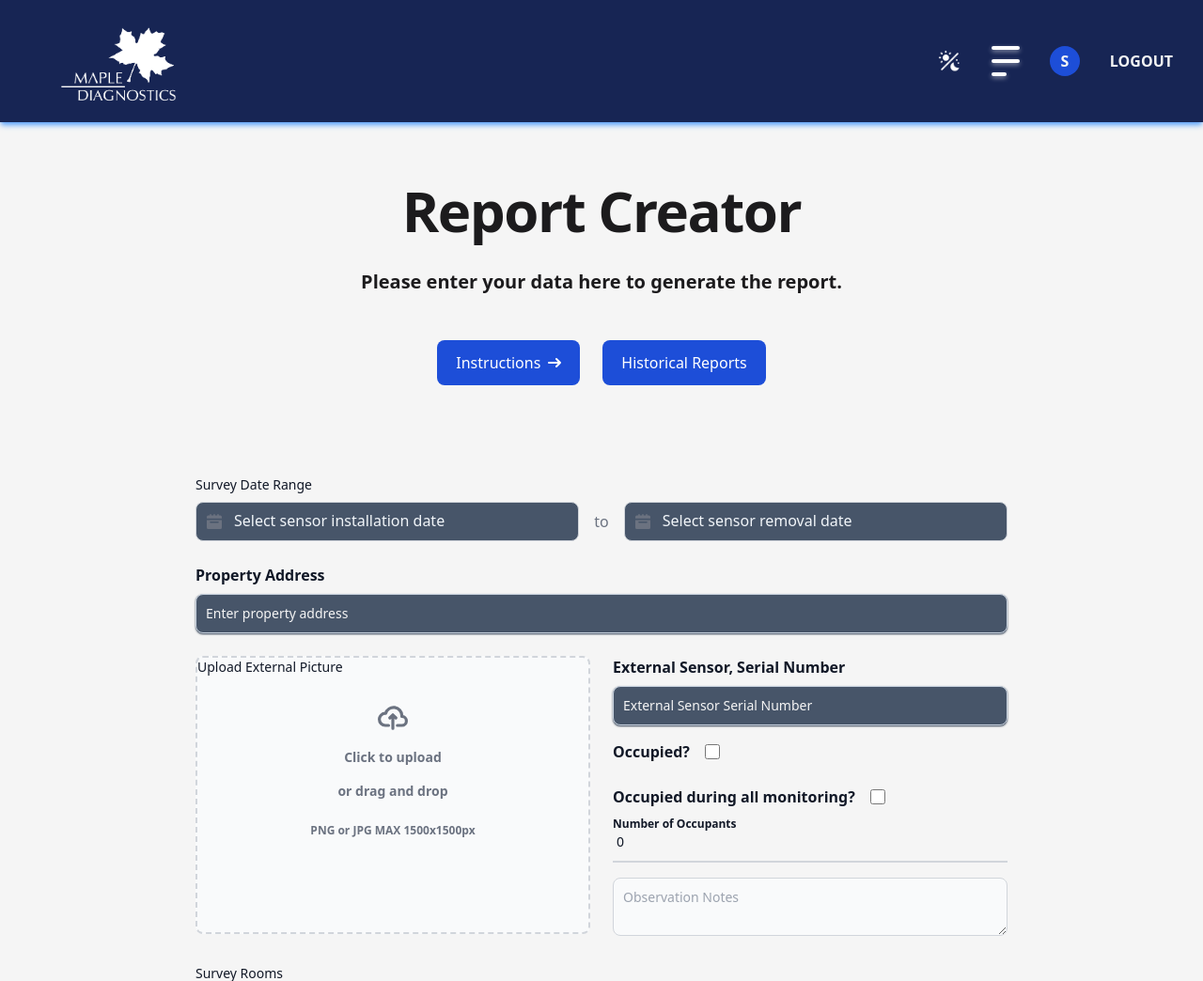
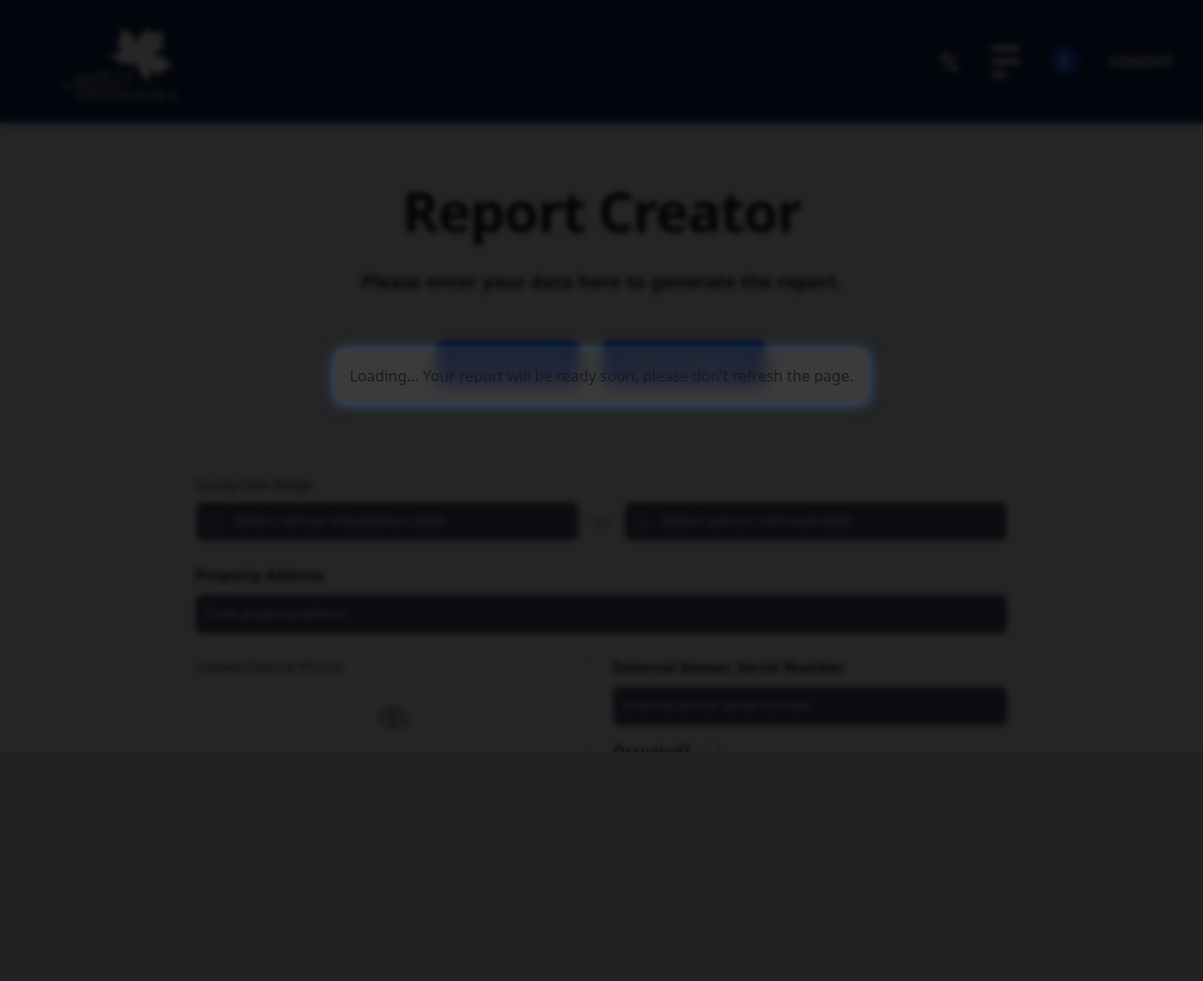
Before and after one commit to GreenCatInForest/md_app, a Django app: page /reports/report/ in a window 1280 px wide. Shown: the top 1044 px of the page at 94% size. After the commit the page ends 800 px from the top, so only its background shows below. Run offline with Django 5.2, Linux system fonts and the light colour scheme; the visitor is signed in with stand-in values (Sample User, id 1); style sheets or scripts are compiled from the project's sources; parts of the project's set-up code (start-up, migrations or seed data) failed here and were passed over; some libraries are stand-ins or nearby versions.

Commit message:
style spinner

```diff
--- a/docker-compose.yml
+++ b/docker-compose.yml
@@ -97,9 +97,7 @@ services:
     working_dir: /code/tailwind_app/static_src
     command: "npm run dev"
     volumes:
-        - ./tailwind_app/static_src/src:/code/tailwind_app/static_src/src
         - ./tailwind_app/static_src/tailwind.config.js:/code/tailwind_app/static_src/tailwind.config.js
-        - ./tailwind_app/static/css/dist:/code/tailwind_app/static/css/dist
         - /code/tailwind_app/static_src/node_modules
     tty: true
     depends_on:
--- a/reports/templates/reports/report.html
+++ b/reports/templates/reports/report.html
@@ -291,9 +291,17 @@
 <div style="text-align:center;">
     <button id="start-button">Start Long-Running Task</button>
 </div> -->
-<div class="report-result bg-blue-600">
-<div class="spinner" id="spinner">Loading...</div>
+<div id="blur-background"></div>
+<div class="report-result">
+<div class="spinner" id="spinner">
+    <div>
 
+    </div>
+    <!-- <svg aria-hidden="true" class="w-8 h-8 text-gray-600 animate-spin fill-red-600" viewBox="0 0 100 101" fill="none" xmlns="http://www.w3.org/2000/svg">
+        <path d="M100 50.5908C100 78.2051 77.6142 100.591 50 100.591C22.3858 100.591 0 78.2051 0 50.5908C0 22.9766 22.3858 0.59082 50 0.59082C77.6142 0.59082 100 22.9766 100 50.5908ZM9.08144 50.5908C9.08144 73.1895 27.4013 91.5094 50 91.5094C72.5987 91.5094 90.9186 73.1895 90.9186 50.5908C90.9186 27.9921 72.5987 9.67226 50 9.67226C27.4013 9.67226 9.08144 27.9921 9.08144 50.5908Z" fill="currentColor"/>
+        <path d="M93.9676 39.0409C96.393 38.4038 97.8624 35.9116 97.0079 33.5539C95.2932 28.8227 92.871 24.3692 89.8167 20.348C85.8452 15.1192 80.8826 10.7238 75.2124 7.41289C69.5422 4.10194 63.2754 1.94025 56.7698 1.05124C51.7666 0.367541 46.6976 0.446843 41.7345 1.27873C39.2613 1.69328 37.813 4.19778 38.4501 6.62326C39.0873 9.04874 41.5694 10.4717 44.0505 10.1071C47.8511 9.54855 51.7191 9.52689 55.5402 10.0491C60.8642 10.7766 65.9928 12.5457 70.6331 15.2552C75.2735 17.9648 79.3347 21.5619 82.5849 25.841C84.9175 28.9121 86.7997 32.2913 88.1811 35.8758C89.083 38.2158 91.5421 39.6781 93.9676 39.0409Z" fill="currentFill"/>
+    </svg> -->
+    Loading... Your report will be ready soon, please don't refresh the page.</div>
 <div id="result"></div>
 </div>
 <!-- Include necessary scripts -->
@@ -471,12 +479,17 @@ const successMessage = document.querySelector('#successMessage');
 const spinner = document.querySelector('.spinner');
 const submitReportBtn = document.querySelector('#submit-report-form-btn');
 const result = document.querySelector('#result');
+const blurBackgroundForResult = document.querySelector('#blur-background');
+
+
 spinner.style.display = 'block';
+blurBackgroundForResult.style.display = 'flex';
 
 reportForm.addEventListener('submit', async (e) => {
    e.preventDefault();
 
    spinner.style.display = 'block';
+   blurBackgroundForResult.style.display = 'flex';
    submitReportBtn.disabled = true;
 
    // Clear previous messages
@@ -498,6 +511,8 @@ reportForm.addEventListener('submit', async (e) => {
                 const taskId = data.task_id;
                 pollTaskStatus(taskId);  // Start polling for task status
                 spinner.style.display = 'block';
+                blurBackgroundForResult.style.display = 'flex';
+
             }
         else {
                 throw new Error(data.message || 'Failed to start report generation.');
--- a/tailwind_app/static_src/src/styles.css
+++ b/tailwind_app/static_src/src/styles.css
@@ -1077,5 +999,25 @@ overflow: hidden; /* Hide any overflow content */
 }
 
 .report-result {
-  @apply bg-blue-800 ;
+  @apply bg-blue-800 fixed top-[50%] left-[50%] mx-auto text-center z-[100] px-6 py-3 shadow-lg shadow-blue-400;
+    transform: translate(-50%, -50%);
+    padding: 1rem;
+    border-radius: 0.5rem;
+    z-index: 100;
+    backdrop-filter: blur(8px);
+    background-color: rgba(255, 255, 255, 0.1);
+    background-blend-mode: multiply;
+    box-shadow: 0 2px 16px rgba(0, 0, 0, 0.1), 0 1px 16px rgba(96, 165, 250, 0.5);
 }
+
+#blur-background {
+  position: fixed;
+  top: 0;
+  left: 0;
+  width: 100vw;
+  height: 100vh;
+  backdrop-filter: blur(3px);
+  background-color: rgba(0, 0, 0, .85);
+  display: none;
+  z-index: 99;
+}
```
Also changed, not shown: other parts of tailwind_app/static_src/src/styles.css (+0 -78 lines), tailwind_app/static_src/src/styles2.css (+79 -0 lines).
